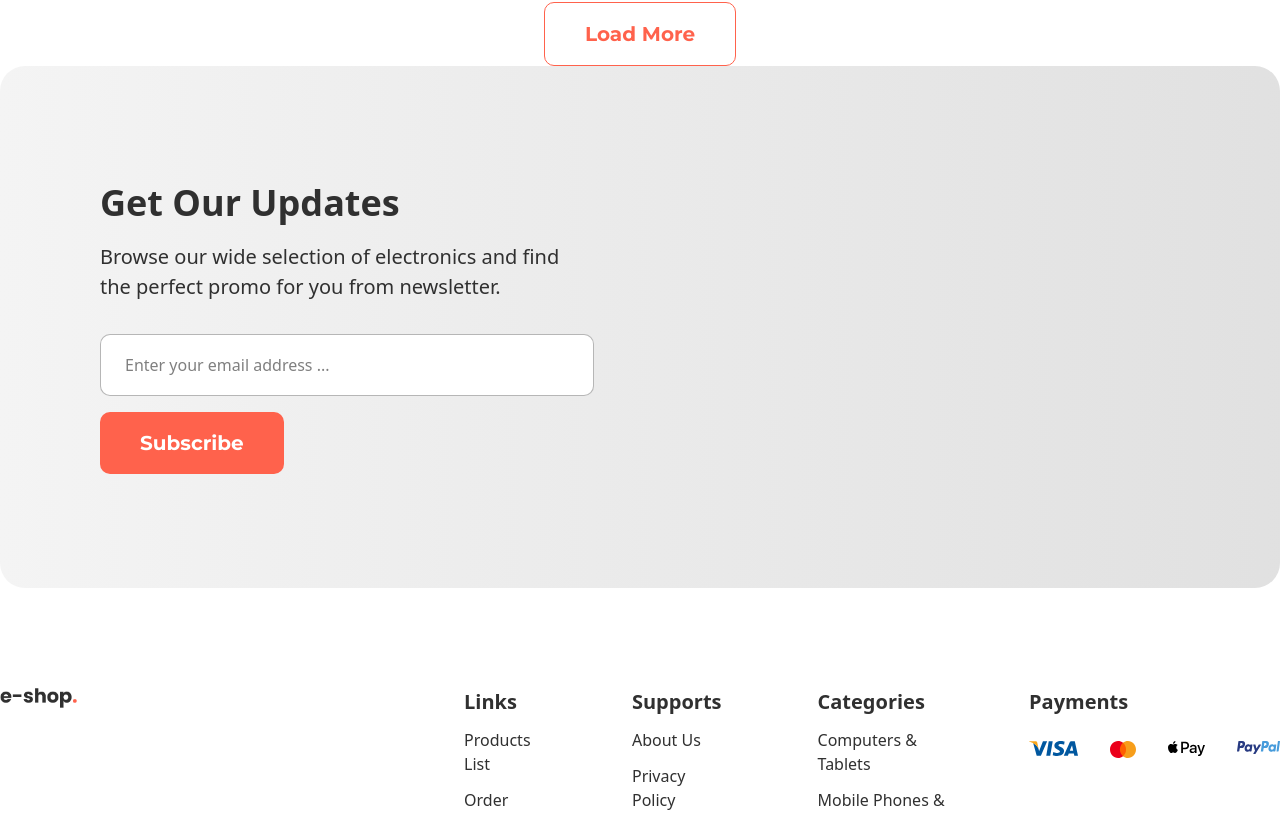
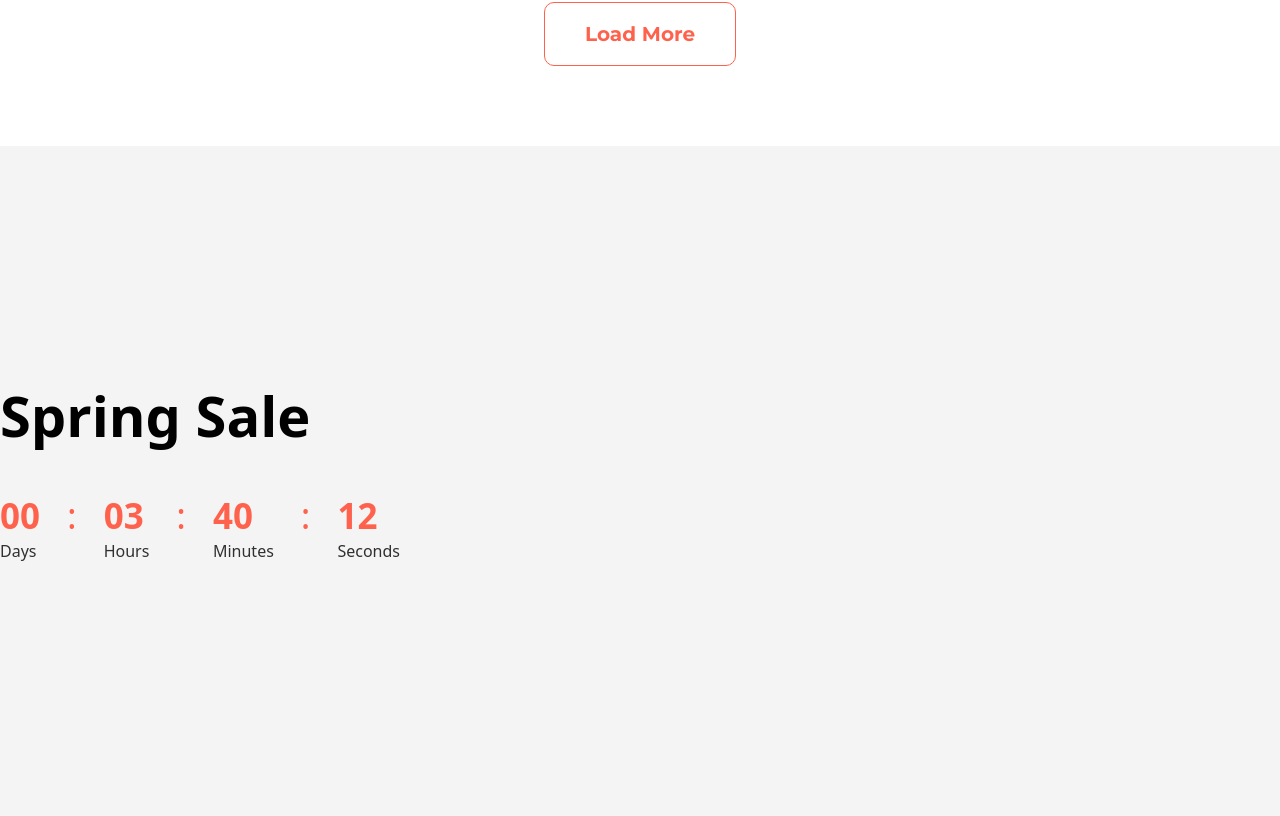
Before and after one commit to Githubshakil/eshop, a React (Vite) app: page / in a window 1280 px wide. Shown: the part 2957-3773 px from the top of the page. Built offline with nearby package versions, Linux system fonts and the light colour scheme.

Commit message:
update spring Sale

```diff
--- /dev/null
+++ b/src/components/SpringSale.jsx
@@ -0,0 +1,44 @@
+import React from 'react'
+import Container from './commonlayout/Container'
+
+const SpringSale = () => {
+  return (
+    <>
+        <div className='w-full h-[829px] bg-[#f4f4f4] mt-[80px]'>
+            <Container>
+               <div>
+                 {/* laft side */}
+                    <div className='pt-[235px] mb-[40px]'>
+                        <h4 className=' font-["Poppins"] text-[56px] text-normal font-bold leading-[68px]'>Spring Sale</h4>
+                    </div>
+                    <div className=' w-[400px] flex justify-between items-baseline'>
+                        <div>
+                            <h6 className='font-["Poppins" text-[35px] font-semibold leading-[46px] text-[#FF624C]'>00</h6>
+                            <p className='font-["Montserrat] text-base font-normal leading-6 text-[#303030]'>Days</p>
+                        </div>
+                        <span className='text-[#FF624C] text-[36px] '>:</span>
+                        <div>
+                            <h6 className='font-["Poppins" text-[35px] font-semibold leading-[46px] text-[#FF624C]'>03</h6>
+                            <p className='font-["Montserrat] text-base font-normal leading-6 text-[#303030]'>Hours</p>
+                        </div>
+                        <span className='text-[#FF624C] text-[36px] '>:</span>
+                        <div>
+                            <h6 className='font-["Poppins" text-[35px] font-semibold leading-[46px] text-[#FF624C]'>40</h6>
+                            <p className='font-["Montserrat] text-base font-normal leading-6 text-[#303030]'>Minutes</p>
+                        </div>
+                        <span className='text-[#FF624C] text-[36px] '>:</span>
+                        <div>
+                            <h6 className='font-["Poppins" text-[35px] font-semibold leading-[46px] text-[#FF624C]'>12</h6>
+                            <p className='font-["Montserrat] text-base font-normal leading-6 text-[#303030]'>Seconds</p>
+                        </div>
+                    </div>
+                {/* right side */}
+                    <div></div>
+               </div>
+            </Container>
+        </div>
+    </>
+  )
+}
+
+export default SpringSale
--- a/src/pages/HomePage.jsx
+++ b/src/pages/HomePage.jsx
@@ -4,6 +4,7 @@ import FacilitySection from '../components/FacilitySection'
 import FeatureProduct from '../components/FeatureProduct'
 import OfferSection from '../components/OfferSection'
 import NewProducts from '../components/NewProducts'
+import SpringSale from '../components/SpringSale'
 
 const HomePage = () => {
   return (
@@ -13,6 +14,7 @@ const HomePage = () => {
     <FeatureProduct />
     <OfferSection />
     <NewProducts />
+    <SpringSale />
     </>
   )
 }
```
